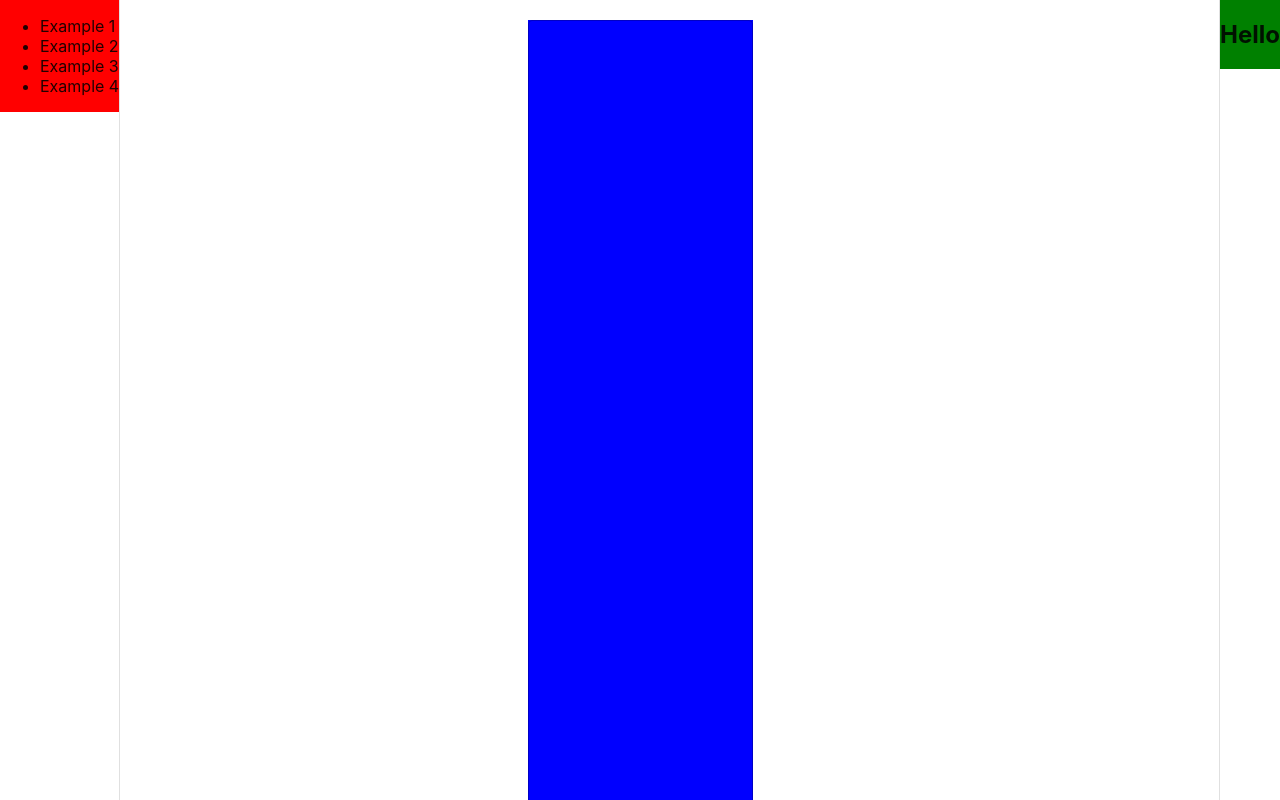
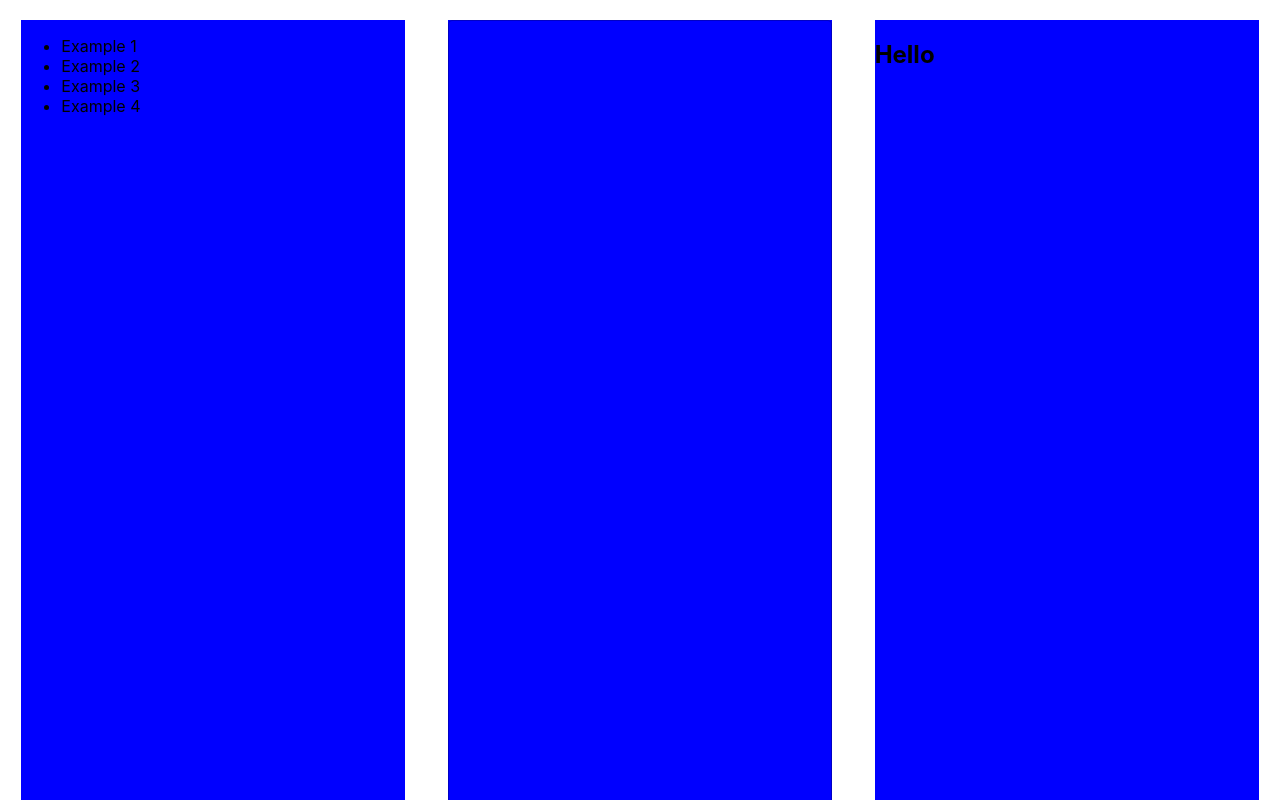
Before and after one commit to OllyDorvelus/poet-editor-next, a Next.js app: page / in a window 1280 px wide. Shown: the top 800 px of the page. Built offline with nearby package versions, Linux system fonts and the light colour scheme.

Commit message:
rename componenets

```diff
--- a/pages/index.tsx
+++ b/pages/index.tsx
@@ -4,8 +4,8 @@ import { Phrase } from '@/types/type';
 import { getRhymes } from '@/routes/datamuse';
 import styles from '@/styles/Home.module.css'
 import Button from '@mui/material/Button';
-import Editor from '@/components/editor';
-import Sidebar from '@/components/sidebar';
+import Editor from '@/components/Editor';
+import Sidebar from '@/components/Sidebar';
 
 
 const Home = (props: {}) => {
@@ -25,17 +25,13 @@ const Home = (props: {}) => {
     <>
       <section className={styles.container}>
 
-        <div class={styles.column}>
-          <Sidebar anchor="left">
-            <div className={`${styles['left-sidebar']}`}>
+        <div className={styles.column}>
           <ul>
             <li>Example 1</li>
             <li>Example 2</li>
             <li>Example 3</li>
             <li>Example 4</li>
           </ul>
-            </div>
-          </Sidebar>
         </div>
 
         <div className={styles.column}>
@@ -45,11 +41,7 @@ const Home = (props: {}) => {
         </div>
 
         <div className={styles.column}>
-          <Sidebar anchor="right">
-            <div className={`${styles['right-sidebar']}`}>
           <h1>Hello</h1>
-            </div>
-          </Sidebar>
         </div>
 
       </section>
--- a/styles/Home.module.css
+++ b/styles/Home.module.css
@@ -1,12 +1,12 @@
 .container {
   display: flex;
-  justify-content: center;
+  justify-content: space-around;
   margin-top: 20px;
 }
 
 .column {
   background: blue;
-  height: 100vh;
+  width: 30%;
 }
 
 /* .editor-container {
```
Lines whose indentation alone changed are shown as unchanged.
